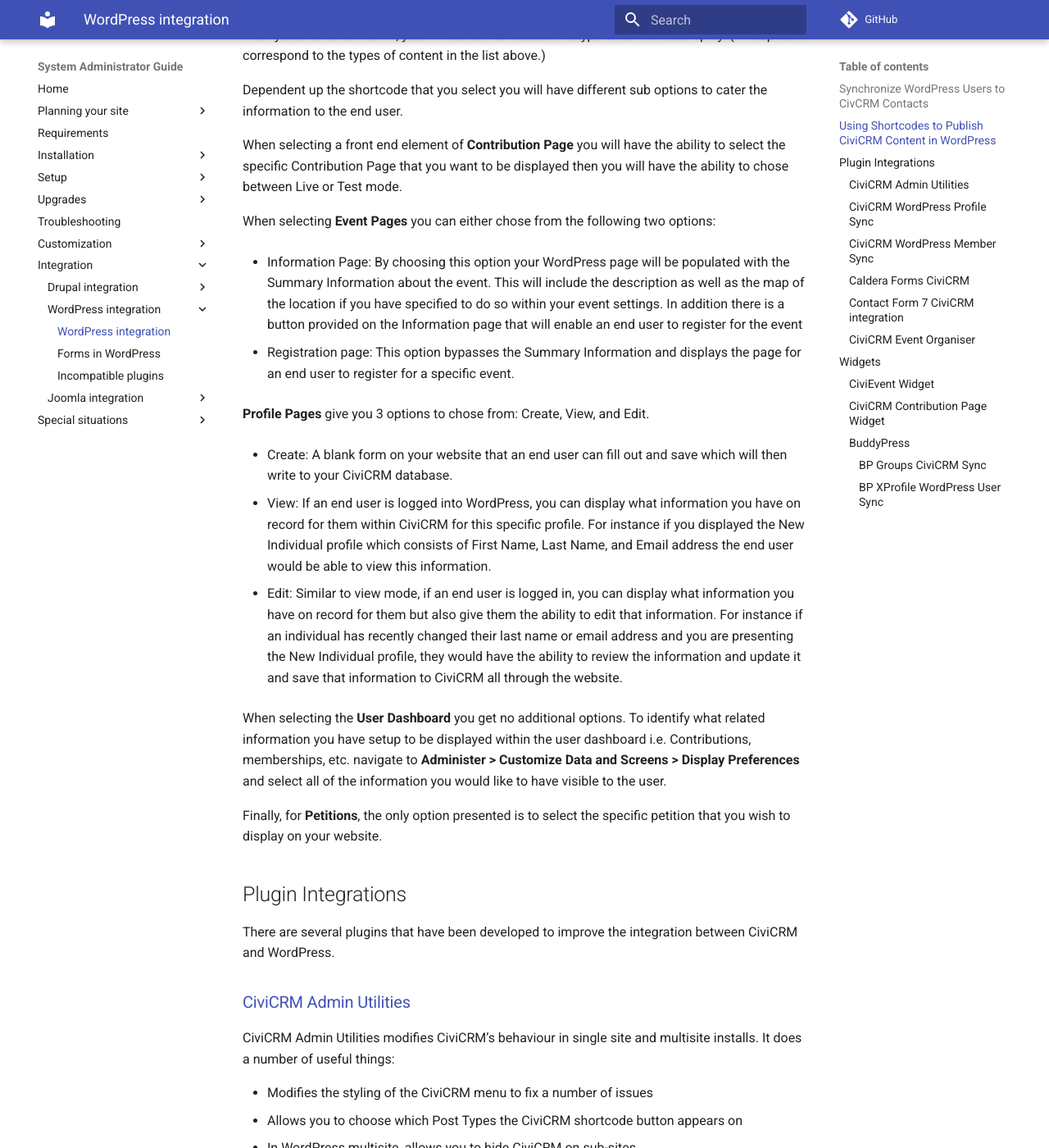
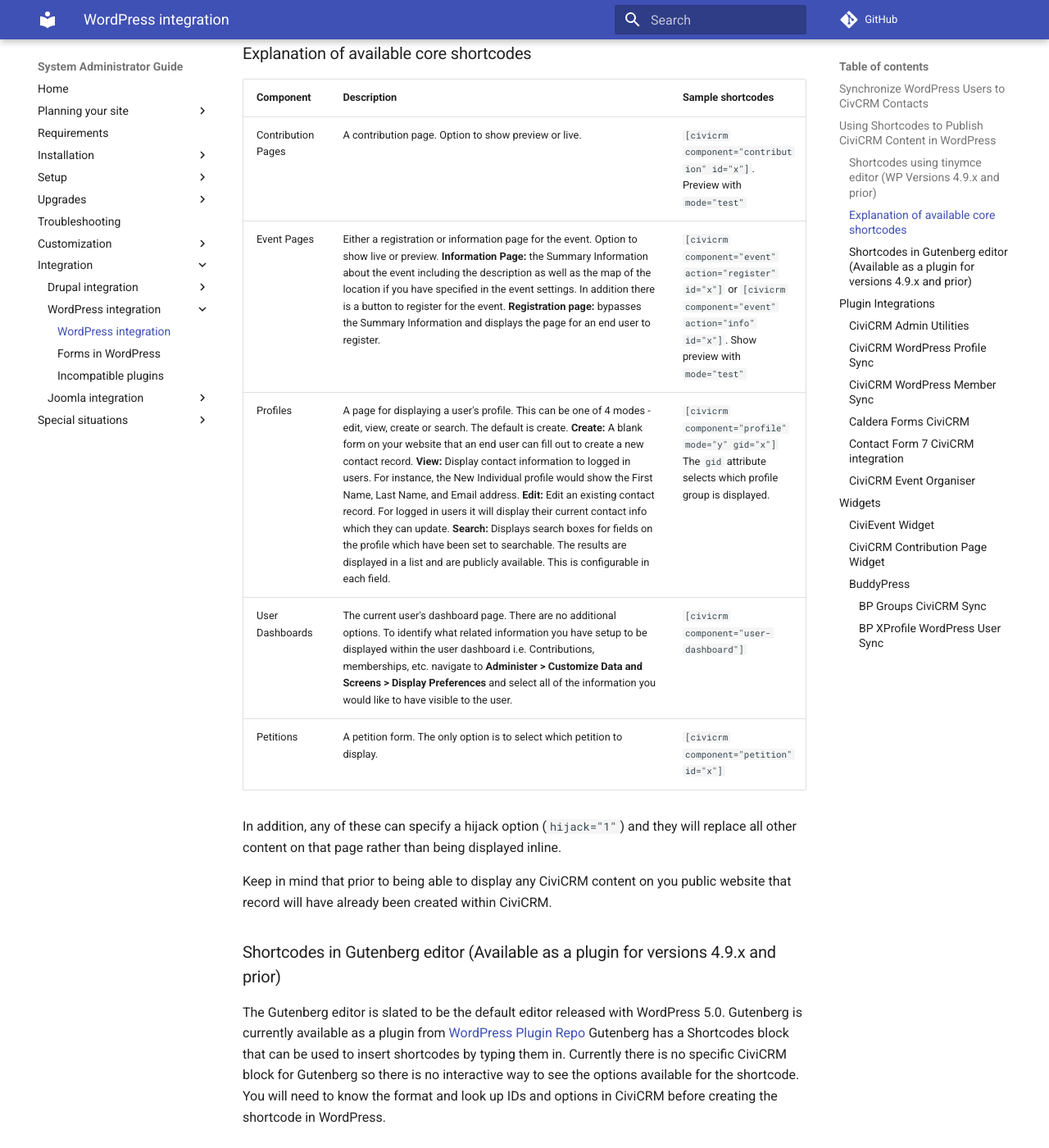
Before and after one commit to civicrm/civicrm-sysadmin-guide, an MkDocs documentation site: the page built from docs/integration/wordpress/index.md, in a window 1280 px wide and 1400 px high, scrolled down 1233 px. Shown: the whole window at 82% size. Built offline with MkDocs 1.6.1 and Material for MkDocs 9.7.7, drawn with Linux system fonts in a browser that asks for light colours; comment, search, counter and statistics services are not loaded; old or Windows-style settings are respelled for this version of MkDocs; some of the changed text lies outside the part shown.

Commit message:
Improve shortcode help (#112)
* Add more shortcode help

Give shortcode examples and describe difference between classic and Gutenberg editor.

* Further tweaks to shortcode help

* Update Shortcode section

Emphasize the existing way to add content via shortcodes, but detail what Gutenberg will bring in the future

Signed-off-by: Kevin Cristiano <kcristiano@tadpole.cc>

```diff
--- a/docs/integration/wordpress/index.md
+++ b/docs/integration/wordpress/index.md
@@ -10,43 +10,36 @@ CiviCRM offers a function to Synchronize Users to Contacts: CiviCRM will check e
 
 ## Using Shortcodes to Publish CiviCRM Content in WordPress
 
-WordPress shortcodes enable a user to be able to very easily display dynamic content within a WordPress Page or Post with the use of just one line of text. For more information about WordPress shortcodes [check here](http://en.support.wordpress.com/category/shortcodes/). After installing CiviCRM within your WordPress environment, you can immediately take advantage of CiviCRM specific shortcodes that enable you to display content that relates to:
+WordPress shortcodes enable a user to be able to very easily display dynamic content within a WordPress Page or Post with the use of just one line of text. For more information about WordPress shortcodes [check here](http://en.support.wordpress.com/category/shortcodes/). After installing CiviCRM within your WordPress environment, you can immediately take advantage of CiviCRM specific shortcodes that enable you to display content that relates to contribution pages, event pages, profiles, user dashboards, and petitions. Extensions can also add their own shortcodes. The basic shortcode format is `[civicrm compontent=X]` with various options, including the ID of the component you want to display.
 
--   Contribution Pages
--   Event Pages
--   Profiles
--   User Dashboards
--   Petitions
+### Shortcodes using tinymce editor (WP Versions 4.9.x and prior)
 
-Keep in mind that prior to being able to display any CiviCRM content on you public website that record will have already been created within CiviCRM.
-
-To add a shortcode either create a new post or new page and you will now see a CiviCRM button next to Add Media.
+To add a shortcode either create a new post or new page. If you are using the classic editor (as opposed to the new Gutenberg editor) you will now see a CiviCRM button next to Add Media.
 
 ![Screenshot demonstrating the "CiviCRM" button after "Add Media"](/img/wordpress_shortcode_insert.png)
 
 After you click on CiviCRM, you will be able to choose the type of content to display. (The options correspond to the types of content in the list above.)
 
-Dependent up the shortcode that you select you will have different sub options to cater the information to the end user.
+Dependent upon the shortcode that you select you will have different sub options to cater the information to the end user.
 
-When selecting a front end element of **Contribution Page** you will have the ability to select the specific Contribution Page that you want to be displayed then you will have the ability to chose between Live or Test mode.
+### Explanation of available core shortcodes
 
-When selecting **Event Pages** you can either chose from the following two options:
+| Component | Description | Sample shortcodes |
+| --- | --- | --- |
+| Contribution Pages | A contribution page. Option to show preview or live. | `[civicrm component="contribution" id="x"]`. Preview with `mode="test"` |
+| Event Pages | Either a registration or information page for the event. Option to show live or preview. **Information Page:** the Summary Information about the event including the description as well as the map of the location if you have specified in the event settings. In addition there is a button to register for the event. **Registration page:** bypasses the Summary Information and displays the page for an end user to register. | `[civicrm component="event" action="register" id="x"]` or `[civicrm component="event" action="info" id="x"]`. Show preview with `mode="test"` |
+| Profiles | A page for displaying a user's profile. This can be one of 4 modes - edit, view, create or search. The default is create. **Create:** A blank form on your website that an end user can fill out to create a new contact record. **View:** Display contact information to logged in users. For instance, the New Individual profile would show the First Name, Last Name, and Email address. **Edit:** Edit an existing contact record. For logged in users it will display their current contact info which they can update. **Search:** Displays search boxes for fields on the profile which have been set to searchable. The results are displayed in a list and are publicly available. This is configurable in each field.| `[civicrm component="profile" mode="y" gid="x"]` The `gid` attribute selects which profile group is displayed. |
+| User Dashboards | The current user's dashboard page. There are no additional options. To identify what related information you have setup to be displayed within the user dashboard i.e. Contributions, memberships, etc. navigate to **Administer > Customize Data and Screens > Display Preferences** and select all of the information you would like to have visible to the user. | `[civicrm component="user-dashboard"]` |
+| Petitions | A petition form. The only option is to select which petition to display. | `[civicrm component="petition" id="x"]` |
 
--   Information Page: By choosing this option your WordPress page will be populated with the Summary Information about the event. This will include the description as well as the map of the location if you have specified to do so within your event settings. In addition there is a button provided on the Information page that will enable an end user to register for the event
+In addition, any of these can specify a hijack option (`hijack="1"`) and they will replace all other content on that page rather than being displayed inline.
 
--   Registration page: This option bypasses the Summary Information and displays the page for an end user to register for a specific event.
+Keep in mind that prior to being able to display any CiviCRM content on you public website that record will have already been created within CiviCRM.
 
-**Profile Pages** give you 3 options to chose from: Create, View, and Edit.
+### Shortcodes in Gutenberg editor (Available as a plugin for versions 4.9.x and prior)
 
--   Create: A blank form on your website that an end user can fill out and save which will then write to your CiviCRM database.
+The Gutenberg editor is slated to be the default editor released with WordPress 5.0. Gutenberg is currently available as a plugin from [WordPress Plugin Repo](https://wordpress.org/plugins/gutenberg) Gutenberg has a Shortcodes block that can be used to insert shortcodes by typing them in. Currently there is no specific CiviCRM block for Gutenberg so there is no interactive way to see the options available for the shortcode. You will need to know the format and look up IDs and options in CiviCRM before creating the shortcode in WordPress.
 
--   View: If an end user is logged into WordPress, you can display what information you have on record for them within CiviCRM for this specific profile. For instance if you displayed the New Individual profile which consists of First Name, Last Name, and Email address the end user would be able to view this information.
-
--   Edit: Similar to view mode, if an end user is logged in, you can display what information you have on record for them but also give them the ability to edit that information. For instance if an individual has recently changed their last name or email address and you are presenting the New Individual profile, they would have the ability to review the information and update it and save that information to CiviCRM all through the website.
-
-When selecting the **User Dashboard** you get no additional options. To identify what related information you have setup to be displayed within the user dashboard i.e. Contributions, memberships, etc. navigate to **Administer > Customize Data and Screens > Display Preferences** and select all of the information you would like to have visible to the user.
-
-Finally, for **Petitions**, the only option presented is to select the specific petition that you wish to display on your website.
 
 ## Plugin Integrations
 
```
